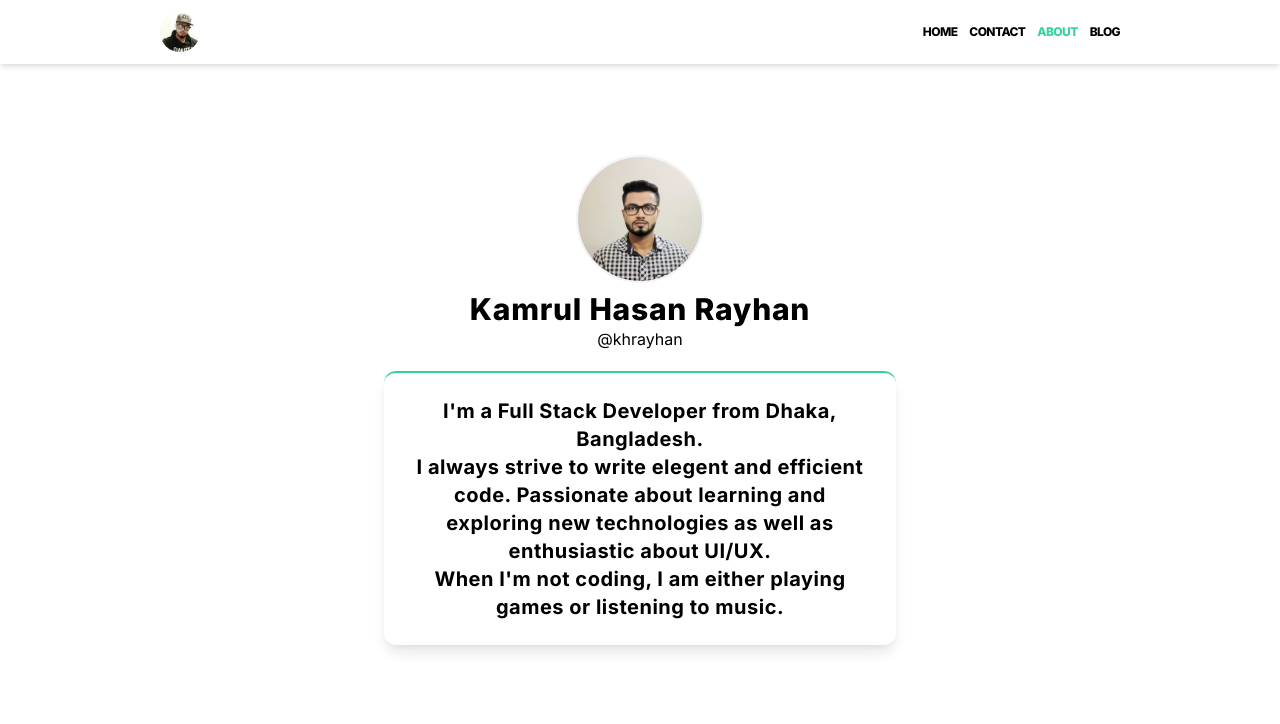
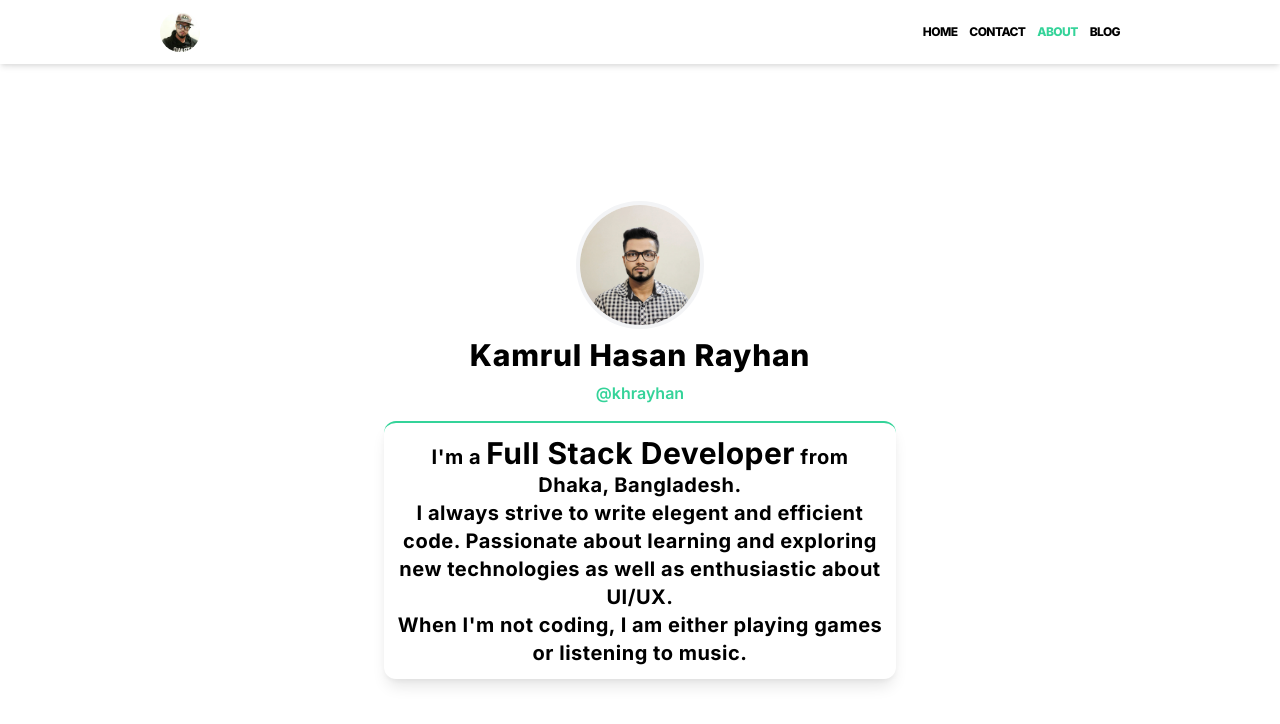
Before and after one commit to K-H-Rayhan/Portfolio, a Next.js app: page /about in a window 1280 px wide. Shown: the top 724 px of the page. Built offline with nearby package versions, Linux system fonts and the light colour scheme.

Commit message:
commit on 'main'

```diff
--- a/pages/about.js
+++ b/pages/about.js
@@ -2,16 +2,16 @@ import Layout from '../components/layout/Layout'
 function about() {
     return (
         <Layout title="Rayhan | About">
-            <div className=" h-screen flex flex-col justify-center items-center">
+            <div className="h-screen flex flex-col justify-center items-center pt-20">
 
                 <div className=" flex flex-col mx-auto bg-white items-center">
                     <div className=" flex flex-col">
-                        <img className="w-32 h-32 mx-auto rounded-full border-2 mb-2 border-gray-100 " src="/images/1612016993441.jpg" alt="" />
+                        <img className="w-32 h-32 mx-auto rounded-full border-4 mb-2 border-gray-100 " src="/images/1612016993441.jpg" alt="" />
                         <div className="text-center font-extrabold text-3xl tracking-wide">Kamrul Hasan Rayhan</div>
-                        <div className="text-center text-base">@khrayhan</div>
+                        <a href='https://www.linkedin.com/in/kamrul-hasan-rayhan-76a42917b/' target="_blank"> <div className="py-2 text-center font-semibold text-base text-green-400">@khrayhan</div></a>
                     </div>
-                    <div className="w-full sm:w-2/5 lg:w-2/5 text-center mt-5  md:border-t-2 border-green-400 md:shadow-lg p-6 sm:tracking-wide sm:rounded-xl text-xl font-bold" >
-                        I'm a Full Stack Developer from Dhaka, Bangladesh. <br />
+                    <div className="w-full antialiased sm:w-2/5 lg:w-2/5 md:mt-2 md:border-t-2 border-green-400 md:shadow-lg md:p-3 px-3  sm:tracking-wide sm:rounded-xl text-xl font-bold text-center " >
+                        I'm a <span className='text-3xl antialiased hover:subpixel-antialiased'>Full Stack Developer</span> from Dhaka, Bangladesh. <br/>
                         I always strive to write elegent and efficient code. Passionate about learning and exploring new technologies as
                         well as enthusiastic about UI/UX.<br />
                         When I'm not coding, I am either playing games or listening to music.
@@ -26,11 +26,11 @@ function about() {
 
                 </div>
                 <div className="w-full sm:w-2/5 lg:w-2/5 text-center mt-5 font-semibold md:border-t-2 border-green-400 md:shadow-lg p-6 text-xl tracking-wide sm:rounded-xl" >
-                    <div className="font-extrabold tracking-wide " >Libraries & Frameworks: <span className="font-bold tracking-tight  " >
+                    <div className="font-extrabold tracking-wide text-green-400" >Libraries & Frameworks: <span className=" tracking-tight text-black" >
                         React, NextJS, Tailwind, Bootstrap, ExpressJs</span><br /></div>
-                    <div className="font-extrabold tracking-wide" >Databases: <span className="font-bold tracking-tight " >
+                    <div className="font-extrabold tracking-wid text-green-400" >Databases: <span className="tracking-tight text-black" >
                         MongoDB, MySQL</span><br /></div>
-                        <div className="font-extrabold tracking-wide" >Miscellaneous: <span className="font-bold tracking-tight " >
+                        <div className="font-extrabold tracking-wide text-green-400" >Miscellaneous: <span className="tracking-tight text-black" >
                         Wordpress, Elementor</span><br /></div>
                 </div>
             </div>
--- a/pages/api/contact.js
+++ b/pages/api/contact.js
@@ -8,5 +8,6 @@ export default async function handler(req,res) {
   // Then you can execute queries against your database like so:
   // db.find({}) or any of the MongoDB Node Driver commands
   const data1 = req.query;
+  console.log(req.query);
   db.collection("me").insertOne(data1);
 }
```
